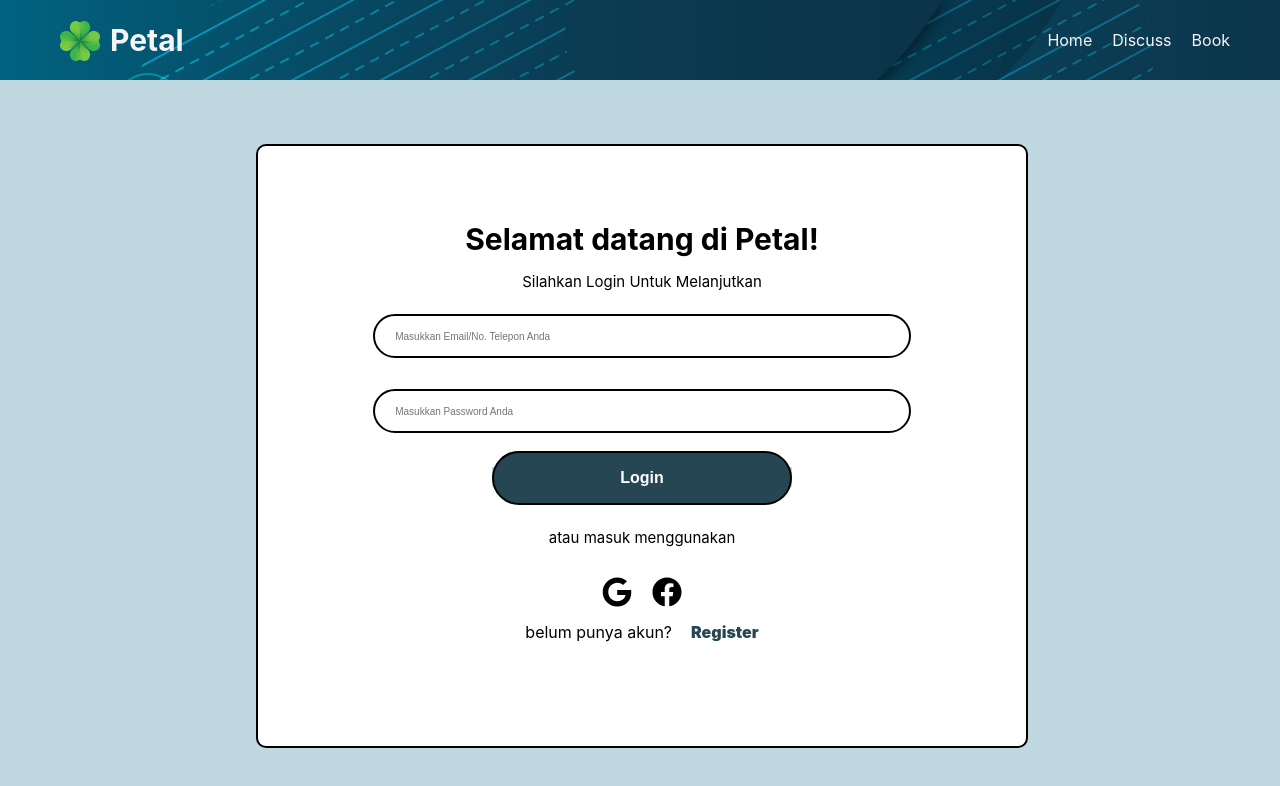
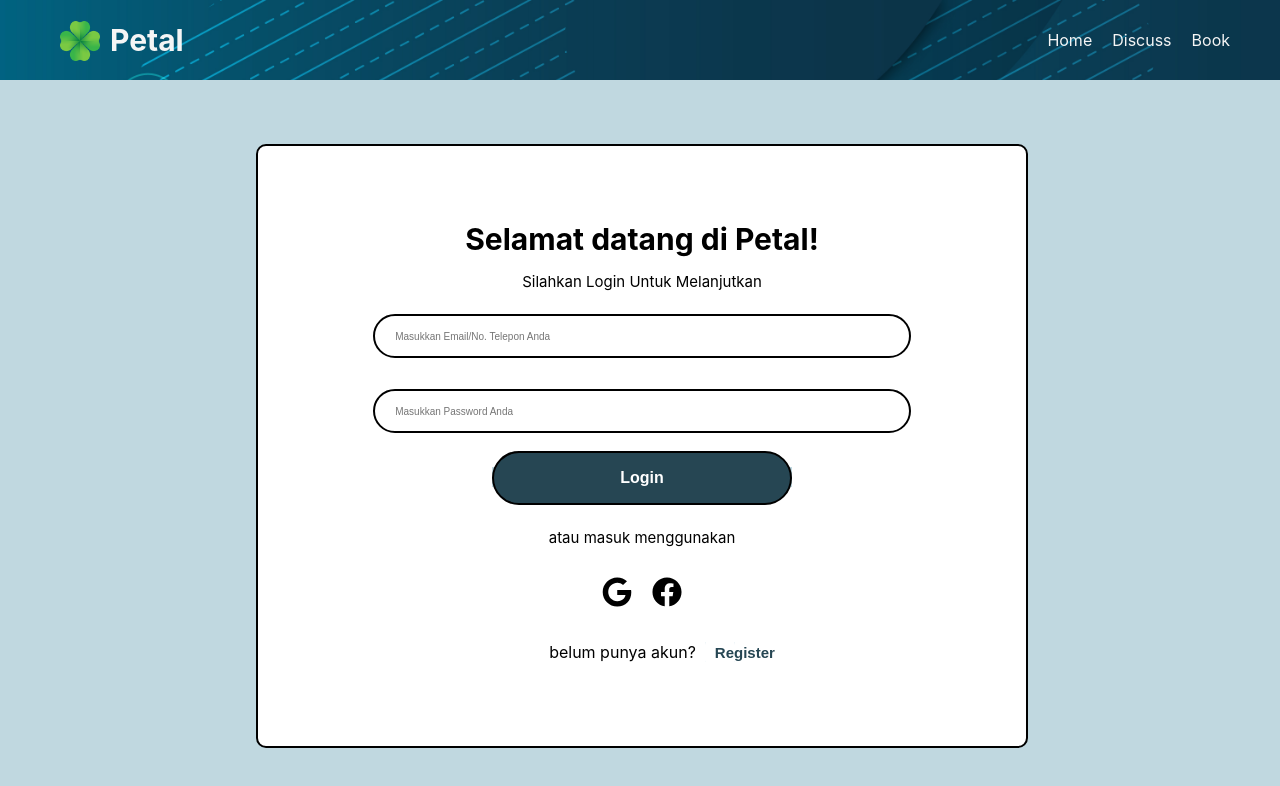
Before and after one commit to libraryonline-sic/Library-Online, a React (Create React App) app: page /login in a window 1280 px wide. Shown: the top 786 px of the page. Built offline with nearby package versions, Linux system fonts and the light colour scheme.

Commit message:
fix problem

```diff
--- a/src/components/login/Login.js
+++ b/src/components/login/Login.js
@@ -60,9 +60,11 @@ function input() {
                         <div>
                             <p className="signup">
                                 belum punya akun? &nbsp;
-                                <a href="/register" className="hrefsignup">
-                                    Register
-                                </a>
+                                <Link to="/register">
+                                    <button className="hrefsignup">
+                                        Register
+                                    </button>
+                                </Link>
                             </p>
                         </div>
                     </div>
--- a/src/components/register/Regist.css
+++ b/src/components/register/Regist.css
@@ -76,11 +76,26 @@
 }
 .hrefsignup {
     background-color: white;
-    font-style: none;
     color: #264653;
+    font-size: 15px;
     font-weight: 900;
     padding-left: 10px;
+    width: 0px !important;
+    border: none;
+    cursor: pointer;
+    width: 300px;
+    border-radius: 50px;
 }
+
+.hrefsignup:hover {
+    background-color: none;
+    color: #264653;
+    font-size: 15px;
+    font-weight: 900;
+    padding-left: 10px;
+    width: 0px !important;
+}
+
 .btnsignup-register {
     font-size: 16px;
     padding-right: 100px;
--- a/src/components/register/Regist.js
+++ b/src/components/register/Regist.js
@@ -60,9 +60,7 @@ function input() {
                         <p className="signup">
                             sudah punya akun?
                             <Link to="/login">
-                                <a href className="hrefsignup">
-                                    Login
-                                </a>
+                                <button className="hrefsignup">Login</button>
                             </Link>
                         </p>
                     </div>
```
Also changed, not shown: src/components/profilpengguna/Profilpengguna.css (indentation only).
